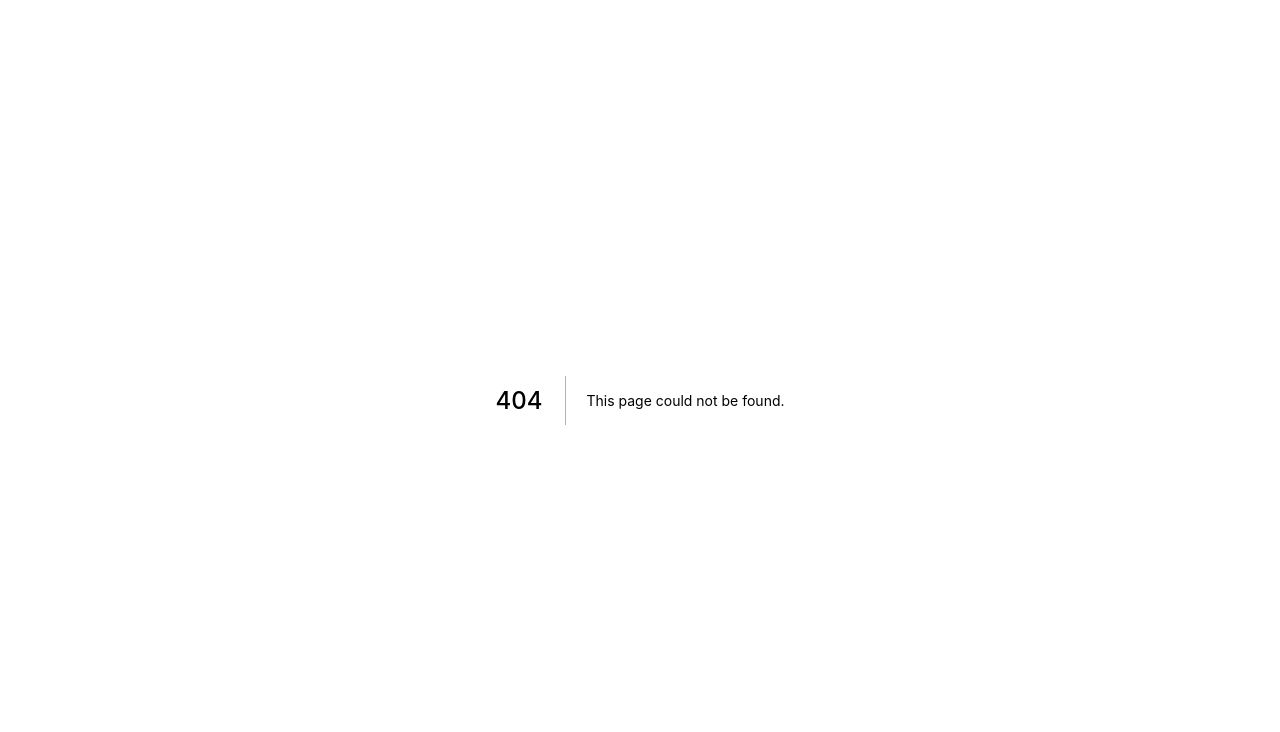
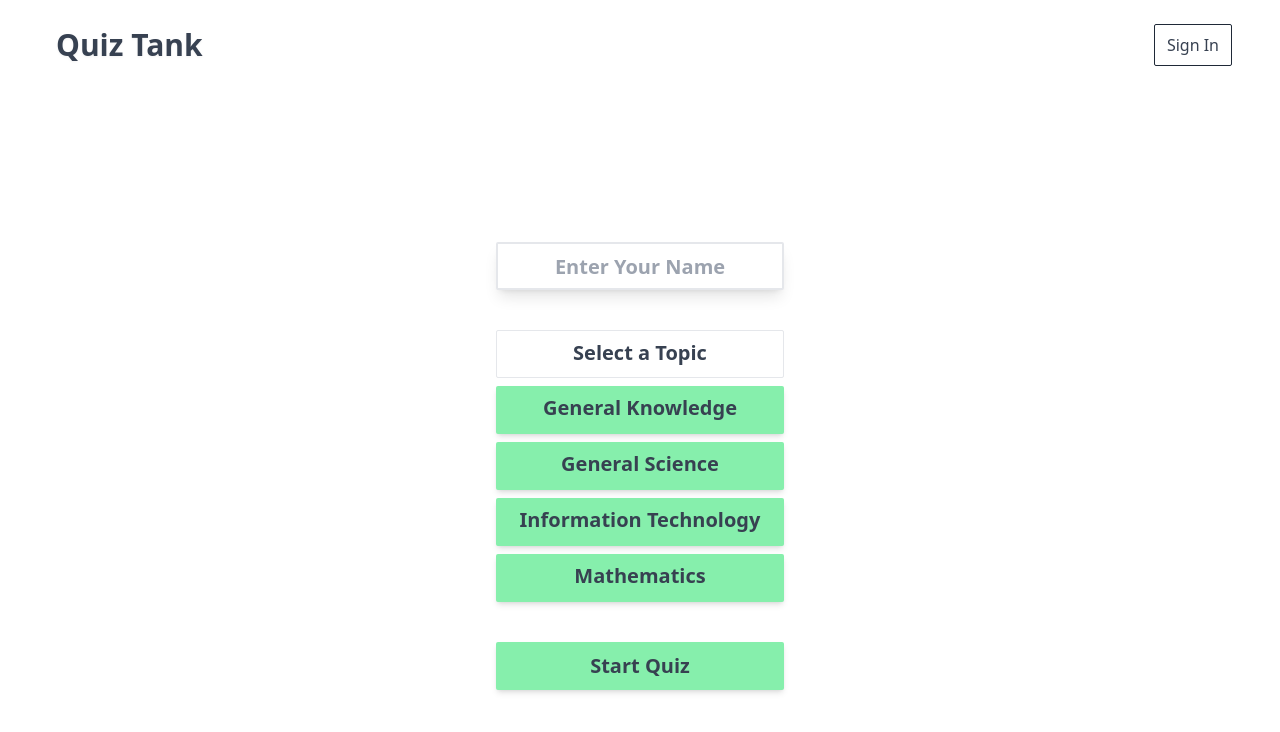
Before and after one commit to ImranAhmed26/Quiz-Tank, a Next.js app: page /Quiz/TopicSelection in a window 1280 px wide. Before the commit this address had no page. Shown: the top 732 px of the page. Built offline with nearby package versions, Linux system fonts and the light colour scheme.

Commit message:
working on quiz page

```diff
--- a/components/home.js
+++ b/components/home.js
@@ -19,7 +19,7 @@ export default function Home() {
           </p>
 
           <Link
-            href={"/quiz/topic"}
+            href={"/Quiz/TopicSelection"}
             type="text"
             name="admin_name"
             id="admin_name"
--- a/components/navbar.js
+++ b/components/navbar.js
@@ -1,3 +1,4 @@
+import Link from "next/link";
 import React from "react";
 
 export default function Navbar() {
@@ -7,11 +8,11 @@ export default function Navbar() {
         <div className="max-w-7xl mx-auto px-4 sm:px-12 ">
           <div className="flex justify-between items-center py-6 ">
             <div className="">
-              <div>
-                <h1 className="text-3xl font-extrabold pl-2 text-gray-700 drop-shadow-sm">
+              <Link href={"../"} passHref>
+                <a className="text-3xl font-extrabold pl-2 text-gray-700 drop-shadow-sm cursor-pointer">
                   Quiz Tank
-                </h1>
-              </div>
+                </a>
+              </Link>
             </div>
             <div className="items-center justify-end flex">
               <div className="cursor-pointer px-3 py-2 border border-gray-800 rounded-sm text-base font-medium text-gray-700 hover:bg-gray-700 hover:text-white transition-all duration-150">
--- a/package.json
+++ b/package.json
@@ -11,11 +11,13 @@
   "dependencies": {
     "@headlessui/react": "^1.5.0",
     "@heroicons/react": "^1.0.6",
+    "axios": "^0.27.2",
     "next": "12.1.0",
     "react": "17.0.2",
     "react-dom": "17.0.2",
     "react-icons": "^4.3.1",
     "react-modal": "^3.14.4",
+    "react-router-dom": "^6.3.0",
     "react-scroll": "^1.8.6"
   },
   "devDependencies": {
--- /dev/null
+++ b/pages/Quiz/Questions.js
@@ -0,0 +1,81 @@
+const axios = require("axios").default;
+import React from "react";
+import { useEffect, useState } from "react";
+
+import Navbar from "../../components/Navbar";
+
+const Quiz = () => {
+  const [questions, setQuestions] = useState();
+  const [userName, setUserName] = useState();
+  const [score, setScore] = useState(0);
+  const [quiz, setQuiz] = useState([]);
+  const [number, setNumber] = useState(0);
+  const [pts, setPts] = useState(0);
+
+  const shuffle = (arr) => arr.sort(() => Math.random() - 0.5);
+
+  const pickAnswer = (e) => {
+    let userAnswer = e.target.outerText;
+
+    if (quiz[number].answer === userAnswer) setPts(pts + 1);
+    setNumber(number + 1);
+  };
+
+  useEffect(() => {
+    axios
+      .get("https://opentdb.com/api.php?amount=10&category=21&difficulty=easy&type=multiple")
+      .then((response) => {
+        const data = response.data;
+        console.log(response);
+        console.log(response.data.results);
+        setQuestions(data.results);
+      });
+  }, []);
+
+  useEffect(() => {
+    axios
+      .get("https://opentdb.com/api.php?amount=5&category=18&difficulty=easy&type=multiple")
+      .then((res) => {
+        setQuiz(
+          res.data.results.map((item) => ({
+            question: item.question,
+            options: shuffle([...item.incorrect_answers, item.correct_answer]),
+            answer: item.correct_answer,
+          })),
+        );
+      })
+      .catch((err) => console.error(err));
+
+    const user = localStorage.getItem("userName");
+    setUserName(user);
+  }, []);
+
+  return (
+    <div className="">
+      <Navbar />
+      <div className="text-center pt-20">
+        <h1>{`Hello ${userName}. Please answer the questions below.`}</h1>
+        {quiz[number] && (
+          <>
+            <div className="text-2xl font-medium text-gray-700 px-12 py-6">
+              {quiz[number].question}
+            </div>
+
+            <divs>
+              {quiz[number].options.map((item, index) => (
+                <div key={index} onClick={pickAnswer}>
+                  <div className="flex justify-center text-xl text-left">
+                    <div className="bg-green-400 rounded-sm px-2 mr-2 mt-4">{index + 1} </div>
+                    <div className="bg-green-400 rounded-sm px-2 w-96 mt-4">{item} </div>
+                  </div>
+                </div>
+              ))}
+            </divs>
+          </>
+        )}
+      </div>
+    </div>
+  );
+};
+
+export default Quiz;
--- /dev/null
+++ b/pages/Quiz/TopicSelection.js
@@ -0,0 +1,77 @@
+import Router from "next/router";
+import React from "react";
+import { useEffect, useState } from "react";
+
+import topicData from "../../constants/TopicNames";
+import Navbar from "../../components/Navbar";
+
+const FirstQuiz = () => {
+  const [name, setName] = useState("");
+  const [selectedTopic, setSelectedTopic] = useState("");
+
+  useEffect(() => {
+    localStorage.setItem("user", name);
+    console.log("drama");
+  }, []);
+
+  const handleSubmit = () => {
+    localStorage.setItem("userName", name);
+    localStorage.setItem("selectedTopic", selectedTopic);
+    Router.push("./Questions");
+  };
+
+  return (
+    <div>
+      <Navbar />
+      <div className="pt-10 flex justify-center">
+        <form className="">
+          <div>
+            <input
+              onChange={(event) => {
+                setName(event.target.value || "");
+              }}
+              value={name}
+              className="w-72 h-12 mt-28 px-4 rounded-sm border-2 shadow-lg ring-offset-0 ring-0 outline-0 text-center text-xl text-gray-700 font-semibold"
+              type="text"
+              name="name"
+              id="name"
+              placeholder="Enter Your Name"
+            />
+          </div>
+          <div className="w-68 h-12 px-4 py-2 mt-10 ring-offset-0 ring-0 outline-0 text-center text-xl text-gray-700 font-bold border rounded-sm cursor-default">
+            <h1>Select a Topic</h1>
+          </div>
+          <div>
+            {topicData.map((item) => {
+              return (
+                <div
+                  key={item.id}
+                  onClick={() => {
+                    setSelectedTopic(item.id);
+                  }}
+                  className={`w-72 h-12 px-4 py-2 mt-2 text-center text-xl text-gray-700 bg-green-300 font-bold rounded-sm ring-offset-0 ring-0 outline-0 shadow-md cursor-pointer hover:text-gray-800 duration-200 ${
+                    selectedTopic === item.id && "bg-green-400"
+                  }`}
+                >
+                  {item.name}
+                </div>
+              );
+            })}
+          </div>
+          <button
+            disabled={!(name && selectedTopic)}
+            onClick={(event) => {
+              handleSubmit();
+              event.preventDefault();
+            }}
+            className={`w-72 h-12 px-4 py-2 mt-10 text-center text-xl text-gray-700 bg-green-400 font-bold rounded-sm ring-offset-0 ring-0 outline-0 shadow-md cursor-pointer duration-200 disabled:bg-green-300`}
+          >
+            Start Quiz
+          </button>
+        </form>
+      </div>
+    </div>
+  );
+};
+
+export default FirstQuiz;
--- a/pages/index.js
+++ b/pages/index.js
@@ -1,7 +1,7 @@
 import Head from "next/head";
 
-import Navbar from "../components/navbar";
-import Home from "../components/home";
+import Navbar from "../components/Navbar";
+import Home from "../components/Home";
 
 export default function MainPage() {
   return (
--- a/pages/quiz/quiz.js
+++ /dev/null
@@ -1,16 +0,0 @@
-import React from 'react'
-import { useEffect, useState } from "react";
-
-"https://opentdb.com/api.php?amount=10&category=21&difficulty=easy&type=multiple"
-
-const Quiz = () => {
-
-useEffect(()=>{
-  export
-})
-  return (
-    <div>quiz</div>
-  )
-}
-
-export default Quiz
--- a/pages/quiz/topic.js
+++ /dev/null
@@ -1,57 +0,0 @@
-import Router from "next/router";
-import React from "react";
-import { useEffect, useState } from "react";
-
-import topicData from "../../constants/topic-data";
-import Navbar from "../../components/navbar";
-
-const FirstQuiz = () => {
-  const [name, setName] = useState("");
-  const [selectedTopic, setSelectedTopic] = useState("")
-
-  useEffect(() => {
-    localStorage.setItem("user", name);
-    console.log("drama");
-  }, [name]);
-
-  return (
-    <div>
-      <Navbar />
-      <div className="pt-10 flex justify-center">
-        <form className="">
-          <div>
-            <input
-              onChange={(event) => {
-                setName(event.target.value || "");
-              }}
-              value={name}
-              className="w-68 h-12 mt-28 px-4 rounded-sm border-2 shadow-lg ring-offset-0 ring-0 outline-0 text-center text-xl text-gray-700 font-semibold"
-              type="text"
-              name="admin_name"
-              id="admin_name"
-              placeholder="Enter Your Name"
-            />
-          </div>
-          <div className="w-68 h-12 px-4 py-2 mt-10 ring-offset-0 ring-0 outline-0 text-center text-xl text-gray-700 font-bold border rounded-sm cursor-default">
-            <h1>Select a Topic</h1>
-          </div>
-          <div>
-            {topicData.map((item) => {
-              return (
-                <div
-                  key={item.id}
-                  onClick={() => Router.push(`./${item.name}`)}
-                  className="w-68 h-12 px-4 py-2 mt-2 text-center text-xl text-gray-700 bg-green-500 font-bold rounded-sm ring-offset-0 ring-0 outline-0 shadow-md cursor-pointer hover:bg-green-400 hover:text-gray-800 duration-200"
-                >
-                  {item.name}
-                </div>
-              );
-            })}
-          </div>
-        </form>
-      </div>
-    </div>
-  );
-};
-
-export default FirstQuiz;
```
Also changed, not shown: constants/TopicNames.js (renamed from constants/topic-data.js), 1 other file (tests, documents, lock files or other folders).
